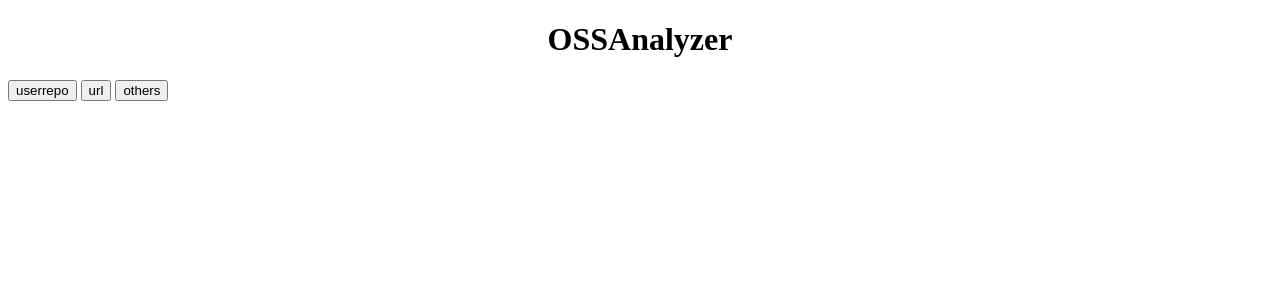
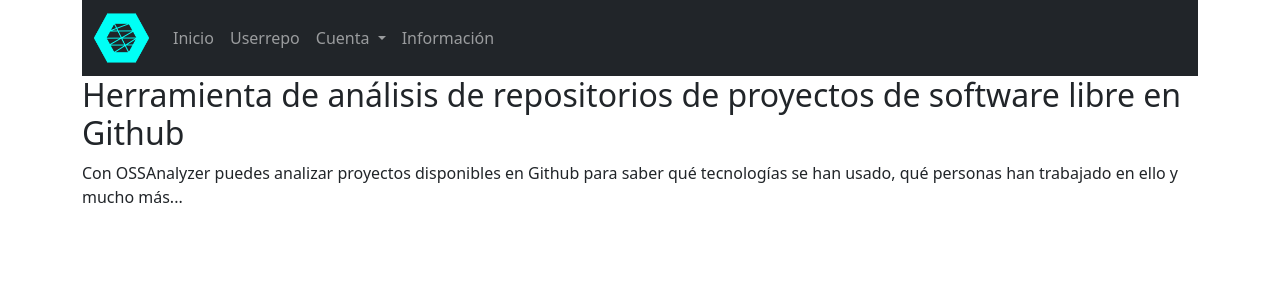
Before and after one commit to raulgc10/OSSanalyzer, a Flask app: page / in a window 1280 px wide. Shown: the top 300 px of the page. Run offline with Flask 3, Linux system fonts and the light colour scheme; parts of the project's set-up code (start-up, migrations or seed data) failed here and were passed over.

Commit message:
Se añade bootstrap para css y js, navbar, página template base

```diff
--- a/main.py
+++ b/main.py
@@ -1,7 +1,6 @@
-from flask import Flask, render_template, request, jsonify
-from utils import obtener_issues_personal, config_load
+from flask import Flask
+from utils import config_load
 import logging
-import json
 from web import create_app
 
 
--- /dev/null
+++ b/web/templates/base.html
@@ -0,0 +1,17 @@
+<!DOCTYPE html>
+<html>
+    <head>
+        <meta charset="utf-8">
+        <meta http-equiv="X-UA-Compatible" content="IE=edge">
+        <meta name="viewport" content="width=device-width, initial-scale=1.0">
+        <link href="https://cdn.jsdelivr.net/npm/bootstrap@5.3.3/dist/css/bootstrap.min.css" rel="stylesheet" integrity="sha384-QWTKZyjpPEjISv5WaRU9OFeRpok6YctnYmDr5pNlyT2bRjXh0JMhjY6hW+ALEwIH" crossorigin="anonymous" />
+        <title>{% block title %}Página principal{% endblock %}</title>
+    </head>
+    <body>
+        <div class="container">
+            {% block content %}{% endblock %}
+        <script src="https://cdn.jsdelivr.net/npm/bootstrap@5.3.3/dist/js/bootstrap.bundle.min.js" integrity="sha384-YvpcrYf0tY3lHB60NNkmXc5s9fDVZLESaAA55NDzOxhy9GkcIdslK1eN7N6jIeHz" crossorigin="anonymous"></script>
+    </body>
+</html>
+
+</html>
--- a/web/templates/mainpage.html
+++ b/web/templates/mainpage.html
@@ -1,20 +1,40 @@
-<!DOCTYPE html>
-<html lang="en">
-    <head>
-        <meta charset="UTF-8">
-        <meta http-equiv="X-UA-Compatible" content="IE=edge">
-        <meta name="viewport" content="width=device-width, initial-scale=1.0">
-        <script src="\static\mainpage.js" defer></script>
-        <link rel="stylesheet" href="\static\mainpage.css">
-        <title>OSSAnalyzer</title>
-    </head>
-    <body>
+{% extends "base.html" %}
+{% block title %}Mainpage{% endblock %}
+{% block content %}
+<nav class="navbar navbar-expand-lg navbar-dark bg-dark">
+    <div class="container-fluid">
+      <a class="navbar-brand" href="/">
+        <img src="{{ url_for("static", filename="images/logo.png") }}"  alt="OSSAnalyzer Logo" style="width:55px; height: 50px;">
+      </a>
+      <button class="navbar-toggler" type="button" data-bs-toggle="collapse" data-bs-target="#navbarSupportedContent" aria-controls="navbarSupportedContent" aria-expanded="false" aria-label="Toggle navigation">
+        <span class="navbar-toggler-icon"></span>
+      </button>
+      <div class="collapse navbar-collapse" id="navbarSupportedContent">
+        <ul class="navbar-nav">
+          <li class="nav-item">
+            <a class="nav-link" aria-current="page" href="/" >Inicio</a>
+          </li>
+          <li class="nav-item">
+            <a class="nav-link" href="/userrepo">Userrepo</a>
+          </li>
+          <li class="nav-item dropdown">
+            <a class="nav-link dropdown-toggle" role="button" data-bs-toggle="dropdown" aria-expanded="false">
+              Cuenta
+            </a>
+            <ul class="dropdown-menu">
+              <li><a class="dropdown-item" href="/login">Iniciar Sesión</a></li>
+              <li><a class="dropdown-item" href="/register">Registarme</a></li>
+            </ul>
+          </li>
+          <li class="nav-item">
+            <a class="nav-link" href="/info">Información</a>
+          </li>
+      </div>
+    </div>
+  </nav>
 
-        <h1 align="center">OSSAnalyzer</h1>
-
-        <input type="button" value="userrepo" id="btn_userrepo">
-        <input type="button" value="url" id="btn_url">
-        <input type="button" value="others" id="btn_others">
-
-    </body>
-</html>
+  <div class="page">
+    <h2>Herramienta de análisis de repositorios de proyectos de software libre en Github</h2>
+    <p>Con OSSAnalyzer puedes analizar proyectos disponibles en Github para saber qué tecnologías se han usado, qué personas han trabajado en ello y mucho más...</p>
+  </div>
+{% endblock %}
```
Also changed, not shown: web/static/images/logo.png (added), 1 other file.
